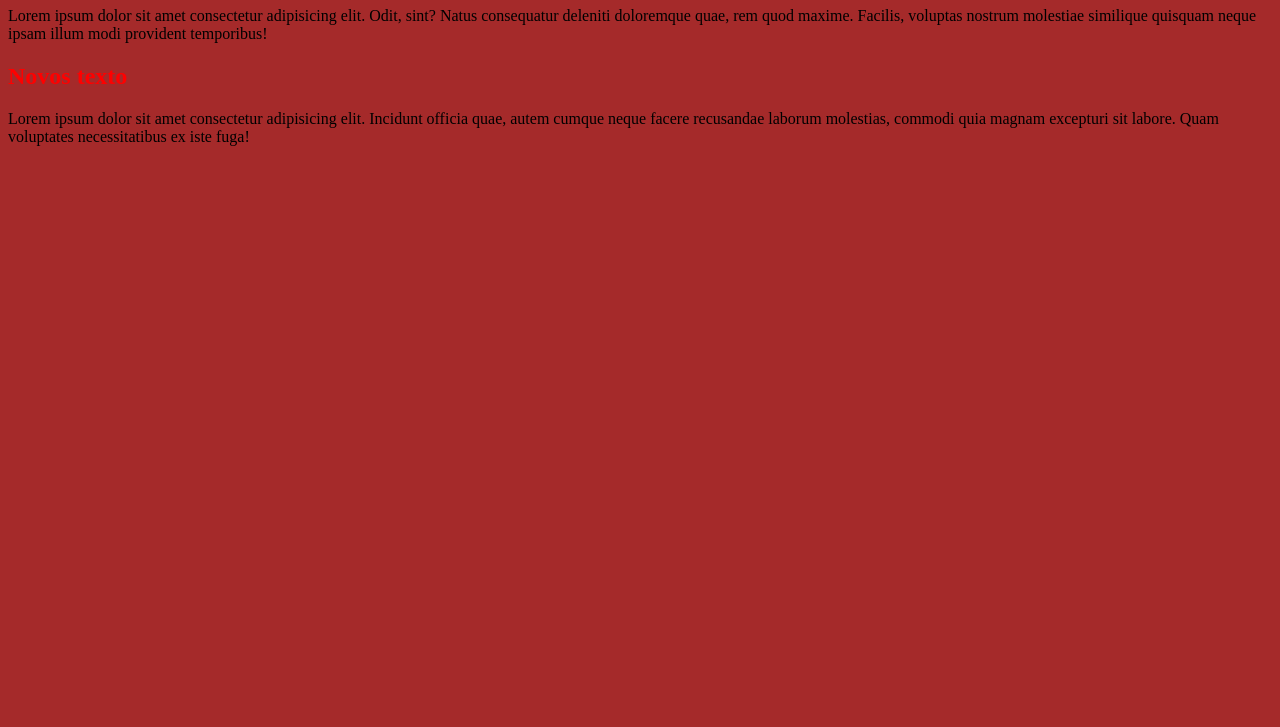
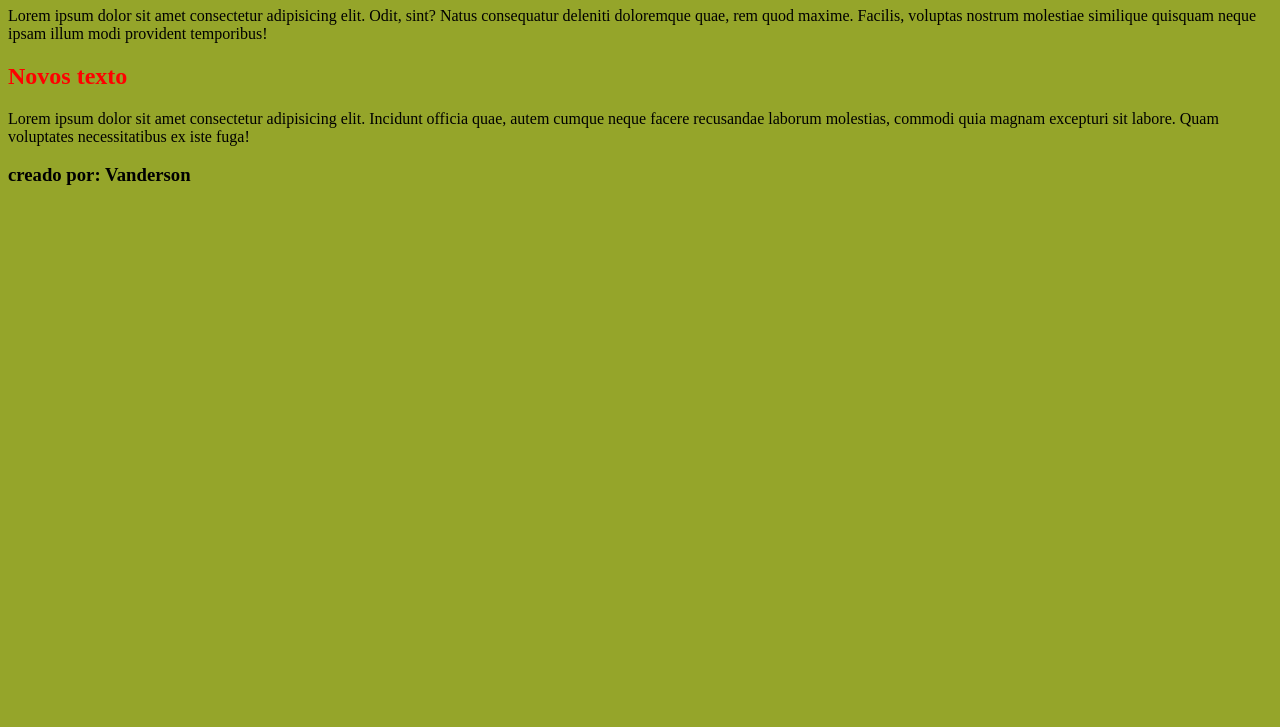
Before and after one commit to Professor-Vanderson/Aula_pipe_git, a plain HTML site: page index.html in a window 1280 px wide. Shown: the part 73-800 px from the top of the page. Drawn offline with Linux system fonts and the light colour scheme.

Commit message:
alterado

```diff
--- a/index.html
+++ b/index.html
@@ -5,7 +5,7 @@
     <meta name="viewport" content="width=device-width, initial-scale=1.0">
     <title>Aula Pipe</title>
 </head>
-<body style="background-color: brown;">
+<body style="background-color: rgb(149, 165, 42);">
     <h1 style="color: red;">Aula criando pipe line</h1>
     Lorem ipsum dolor sit amet consectetur adipisicing elit.
      Odit, sint? Natus consequatur deleniti doloremque quae,
@@ -16,5 +16,6 @@
      Incidunt officia quae, autem cumque neque facere recusandae
      laborum molestias, commodi quia magnam excepturi sit labore.
      Quam voluptates necessitatibus ex iste fuga!
+     <h3>creado por: Vanderson</h3>
 </body>
 </html>
```
